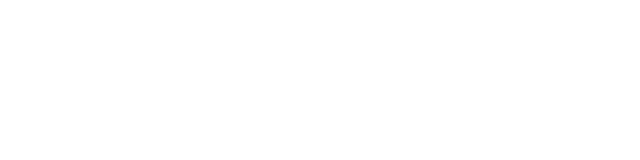
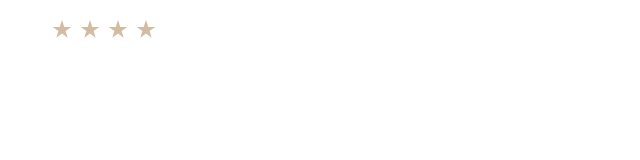
Before and after one commit to Mali-zi/films, a React (Create React App) app: page / in a window 1280 px wide. Shown: the top 160 px of the page, without its empty margins (0-640 px from the left). Built offline with nearby package versions, Linux system fonts and the light colour scheme.

Commit message:
fix: fix some troubles

```diff
--- a/src/App.css
+++ b/src/App.css
@@ -1,3 +1,7 @@
-.App {
-  text-align: center;
+.card-body-stars {
+  list-style-type: none;
 }
+
+.stars-li {
+  display: inline-block;
+}
--- a/src/App.tsx
+++ b/src/App.tsx
@@ -2,15 +2,14 @@ import './App.css';
 import Stars from './components/Stars';
 
 function App(): JSX.Element {
-  type StarCount = 1 | 2 | 3 | 4 | 5;
-  const count: StarCount = 3;
-  if (typeof count === 'StarCount') {
+  const count = 4;
+  if (count > 0 && count < 5 ) {
     return (
       <div>
         <Stars count={count}/>
       </div>
     );
-  };
-}
+  } else {return <></>};
+};
 
 export default App;
--- a/src/components/Stars.tsx
+++ b/src/components/Stars.tsx
@@ -1,24 +1,20 @@
 import Star from "./Star";
 interface StarCount {
-  count: 1 | 2 | 3 | 4 | 5;
+  count: number;
 };
 
-// interface StarsType {
-//   stars: JSX.Element[] | JSX.Element;
-// };
+function Stars({ count }: StarCount):JSX.Element {
+  const stars = [];
+  for (let i = 1; i < (count + 1); i++) {
+    stars.push(
+      <li key={i} className="stars-li">
+        <Star />
+      </li>
+    )
+      };
 
-function Stars({ count }: StarCount): JSX.Element {
-  const stars = (() => {
-      for (let i = 1; i < count; i++) {
-        return (
-          <li key={i}>
-            <Star />
-          </li>
-        )
-      }
-    });
     return (
-      <ul className="card-body-stars u-clearfix">
+      <ul className="card-body-stars">
         {stars}
       </ul>
     );
```
